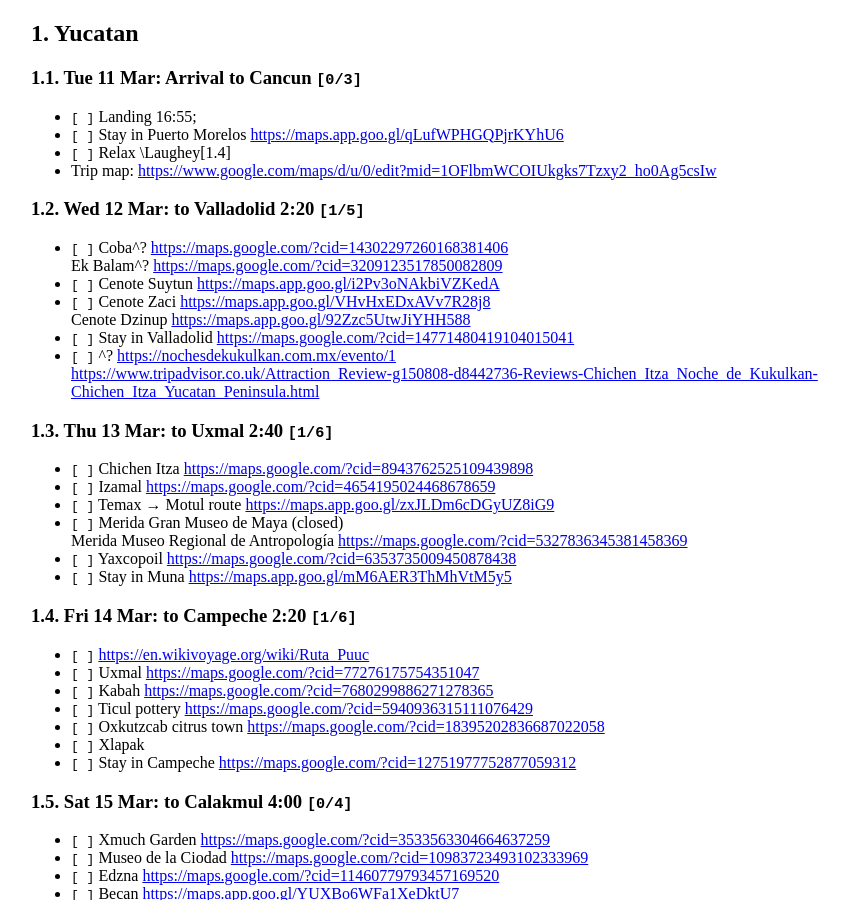
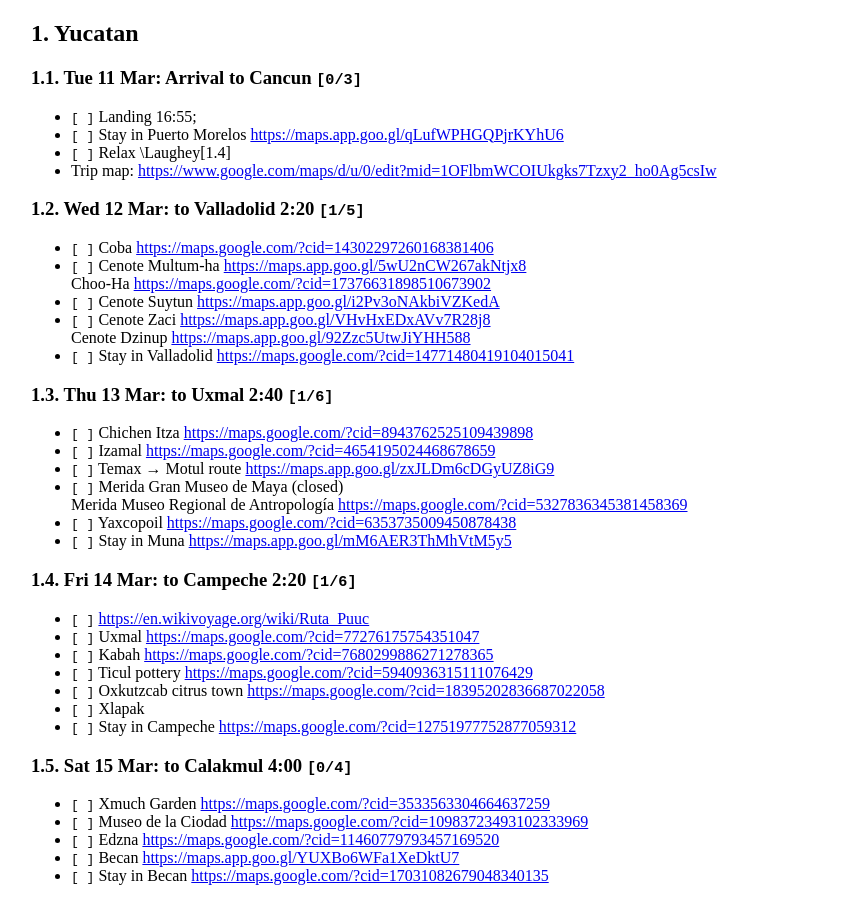
Before and after one commit to ssharoff/ssharoff.github.io, a Jekyll site: the page travel/mexico-plans.html, which Jekyll copies as it is, in a window 1280 px wide and 900 px high. Shown: the whole window, without its empty margins (129-978 px from the left). Built offline with Jekyll 4.4.1, drawn with Linux system fonts in a browser that asks for light colours; some of the changed text lies outside the part shown.

Commit message:
coba and cenotes nearby

```diff
--- a/travel/mexico-plans.html
+++ b/travel/mexico-plans.html
@@ -3,7 +3,7 @@
 "http://www.w3.org/TR/xhtml1/DTD/xhtml1-strict.dtd">
 <html xmlns="http://www.w3.org/1999/xhtml" lang="en" xml:lang="en">
 <head>
-<!-- 2025-02-20 Thu 15:44 -->
+<!-- 2025-02-22 Sat 11:02 -->
 <meta http-equiv="Content-Type" content="text/html;charset=utf-8" />
 <meta name="viewport" content="width=device-width, initial-scale=1" />
 <title>&lrm;</title>
@@ -228,12 +228,12 @@
 <body>
 <div id="content" class="content">
 
-<div id="outline-container-org575e736" class="outline-2">
-<h2 id="org575e736"><span class="section-number-2">1.</span> Yucatan</h2>
+<div id="outline-container-org17baeed" class="outline-2">
+<h2 id="org17baeed"><span class="section-number-2">1.</span> Yucatan</h2>
 <div class="outline-text-2" id="text-1">
 </div>
-<div id="outline-container-orgc6abcd8" class="outline-3">
-<h3 id="orgc6abcd8"><span class="section-number-3">1.1.</span> Tue 11 Mar: Arrival to Cancun <code>[0/3]</code></h3>
+<div id="outline-container-org1578411" class="outline-3">
+<h3 id="org1578411"><span class="section-number-3">1.1.</span> Tue 11 Mar: Arrival to Cancun <code>[0/3]</code></h3>
 <div class="outline-text-3" id="text-1-1">
 <ul class="org-ul">
 <li class="off"><code>[&#xa0;]</code> Landing 16:55;</li>
@@ -244,24 +244,23 @@
 </div>
 </div>
 
-<div id="outline-container-org36a6ece" class="outline-3">
-<h3 id="org36a6ece"><span class="section-number-3">1.2.</span> Wed 12 Mar: to Valladolid 2:20 <code>[1/5]</code></h3>
+<div id="outline-container-orgbee09a2" class="outline-3">
+<h3 id="orgbee09a2"><span class="section-number-3">1.2.</span> Wed 12 Mar: to Valladolid 2:20 <code>[1/5]</code></h3>
 <div class="outline-text-3" id="text-1-2">
 <ul class="org-ul">
-<li class="off"><code>[&#xa0;]</code> Coba^? <a href="https://maps.google.com/?cid=14302297260168381406">https://maps.google.com/?cid=14302297260168381406</a><br />
-Ek Balam^? <a href="https://maps.google.com/?cid=3209123517850082809">https://maps.google.com/?cid=3209123517850082809</a></li>
+<li class="off"><code>[&#xa0;]</code> Coba <a href="https://maps.google.com/?cid=14302297260168381406">https://maps.google.com/?cid=14302297260168381406</a></li>
+<li class="off"><code>[&#xa0;]</code> Cenote Multum-ha <a href="https://maps.app.goo.gl/5wU2nCW267akNtjx8">https://maps.app.goo.gl/5wU2nCW267akNtjx8</a> <br />
+Choo-Ha <a href="https://maps.google.com/?cid=17376631898510673902">https://maps.google.com/?cid=17376631898510673902</a></li>
 <li class="off"><code>[&#xa0;]</code> Cenote Suytun <a href="https://maps.app.goo.gl/i2Pv3oNAkbiVZKedA">https://maps.app.goo.gl/i2Pv3oNAkbiVZKedA</a></li>
 <li class="off"><code>[&#xa0;]</code> Cenote Zaci <a href="https://maps.app.goo.gl/VHvHxEDxAVv7R28j8">https://maps.app.goo.gl/VHvHxEDxAVv7R28j8</a> <br />
 Cenote Dzinup <a href="https://maps.app.goo.gl/92Zzc5UtwJiYHH588">https://maps.app.goo.gl/92Zzc5UtwJiYHH588</a></li>
 <li class="off"><code>[&#xa0;]</code> Stay in Valladolid <a href="https://maps.google.com/?cid=14771480419104015041">https://maps.google.com/?cid=14771480419104015041</a></li>
-<li class="off"><code>[&#xa0;]</code> ^? <a href="https://nochesdekukulkan.com.mx/evento/1">https://nochesdekukulkan.com.mx/evento/1</a> <br />
-<a href="https://www.tripadvisor.co.uk/Attraction_Review-g150808-d8442736-Reviews-Chichen_Itza_Noche_de_Kukulkan-Chichen_Itza_Yucatan_Peninsula.html">https://www.tripadvisor.co.uk/Attraction_Review-g150808-d8442736-Reviews-Chichen_Itza_Noche_de_Kukulkan-Chichen_Itza_Yucatan_Peninsula.html</a></li>
 </ul>
 </div>
 </div>
 
-<div id="outline-container-org202e66d" class="outline-3">
-<h3 id="org202e66d"><span class="section-number-3">1.3.</span> Thu 13 Mar: to Uxmal 2:40 <code>[1/6]</code></h3>
+<div id="outline-container-org8c9d459" class="outline-3">
+<h3 id="org8c9d459"><span class="section-number-3">1.3.</span> Thu 13 Mar: to Uxmal 2:40 <code>[1/6]</code></h3>
 <div class="outline-text-3" id="text-1-3">
 <ul class="org-ul">
 <li class="off"><code>[&#xa0;]</code> Chichen Itza <a href="https://maps.google.com/?cid=8943762525109439898">https://maps.google.com/?cid=8943762525109439898</a></li>
@@ -275,8 +274,8 @@
 </div>
 </div>
 
-<div id="outline-container-org1687acf" class="outline-3">
-<h3 id="org1687acf"><span class="section-number-3">1.4.</span> Fri 14 Mar: to Campeche 2:20  <code>[1/6]</code></h3>
+<div id="outline-container-org14a6e8f" class="outline-3">
+<h3 id="org14a6e8f"><span class="section-number-3">1.4.</span> Fri 14 Mar: to Campeche 2:20  <code>[1/6]</code></h3>
 <div class="outline-text-3" id="text-1-4">
 <ul class="org-ul">
 <li class="off"><code>[&#xa0;]</code> <a href="https://en.wikivoyage.org/wiki/Ruta_Puuc">https://en.wikivoyage.org/wiki/Ruta_Puuc</a></li>
@@ -290,8 +289,8 @@
 </div>
 </div>
 
-<div id="outline-container-org8aa364b" class="outline-3">
-<h3 id="org8aa364b"><span class="section-number-3">1.5.</span> Sat 15 Mar: to Calakmul 4:00 <code>[0/4]</code></h3>
+<div id="outline-container-org1dd4fb8" class="outline-3">
+<h3 id="org1dd4fb8"><span class="section-number-3">1.5.</span> Sat 15 Mar: to Calakmul 4:00 <code>[0/4]</code></h3>
 <div class="outline-text-3" id="text-1-5">
 <ul class="org-ul">
 <li class="off"><code>[&#xa0;]</code> Xmuch Garden <a href="https://maps.google.com/?cid=3533563304664637259">https://maps.google.com/?cid=3533563304664637259</a></li>
@@ -303,8 +302,8 @@
 </div>
 </div>
 
-<div id="outline-container-org2376c0b" class="outline-3">
-<h3 id="org2376c0b"><span class="section-number-3">1.6.</span> Sun 16 Mar:  Calakmul <code>[0/3]</code></h3>
+<div id="outline-container-orge81a3e6" class="outline-3">
+<h3 id="orge81a3e6"><span class="section-number-3">1.6.</span> Sun 16 Mar:  Calakmul <code>[0/3]</code></h3>
 <div class="outline-text-3" id="text-1-6">
 <ul class="org-ul">
 <li class="off"><code>[&#xa0;]</code> Calakmul (6:30 to 11:30) at Colhuas exit take the turn off to the site <a href="https://maps.google.com/?cid=6883804212059906013">https://maps.google.com/?cid=6883804212059906013</a></li>
@@ -314,8 +313,8 @@
 </div>
 </div>
 
-<div id="outline-container-orgaab5630" class="outline-3">
-<h3 id="orgaab5630"><span class="section-number-3">1.7.</span> Mon 17 Mar: to Mahahual 3:50 <code>[0/2]</code></h3>
+<div id="outline-container-orgdebc89c" class="outline-3">
+<h3 id="orgdebc89c"><span class="section-number-3">1.7.</span> Mon 17 Mar: to Mahahual 3:50 <code>[0/2]</code></h3>
 <div class="outline-text-3" id="text-1-7">
 <ul class="org-ul">
 <li class="off"><code>[&#xa0;]</code> Kohunlich <a href="https://maps.google.com/?cid=8572165254962446644">https://maps.google.com/?cid=8572165254962446644</a> or <br />
@@ -327,8 +326,8 @@
 </div>
 </div>
 
-<div id="outline-container-orgc47db49" class="outline-3">
-<h3 id="orgc47db49"><span class="section-number-3">1.8.</span> Tue 18 Mar: Mahahual <code>[0/2]</code></h3>
+<div id="outline-container-orgbb20825" class="outline-3">
+<h3 id="orgbb20825"><span class="section-number-3">1.8.</span> Tue 18 Mar: Mahahual <code>[0/2]</code></h3>
 <div class="outline-text-3" id="text-1-8">
 <ul class="org-ul">
 <li class="off"><code>[&#xa0;]</code> Snorkelling</li>
@@ -337,8 +336,8 @@
 </div>
 </div>
 
-<div id="outline-container-org1e590d9" class="outline-3">
-<h3 id="org1e590d9"><span class="section-number-3">1.9.</span> Wed 19 Mar: Mahahual <code>[0/2]</code></h3>
+<div id="outline-container-orgaba6198" class="outline-3">
+<h3 id="orgaba6198"><span class="section-number-3">1.9.</span> Wed 19 Mar: Mahahual <code>[0/2]</code></h3>
 <div class="outline-text-3" id="text-1-9">
 <ul class="org-ul">
 <li class="off"><code>[&#xa0;]</code> Sian Ka'an Biosphere Reserve</li>
@@ -347,8 +346,8 @@
 </div>
 </div>
 
-<div id="outline-container-orgcb420b4" class="outline-3">
-<h3 id="orgcb420b4"><span class="section-number-3">1.10.</span> Thu 20 Mar: Mahahual <code>[0/0]</code></h3>
+<div id="outline-container-orgbdc3e4e" class="outline-3">
+<h3 id="orgbdc3e4e"><span class="section-number-3">1.10.</span> Thu 20 Mar: Mahahual <code>[0/0]</code></h3>
 <div class="outline-text-3" id="text-1-10">
 <ul class="org-ul">
 <li class="off"><code>[&#xa0;]</code> Swimming with turtles</li>
@@ -357,12 +356,12 @@
 </div>
 </div>
 
-<div id="outline-container-orgb2a2aad" class="outline-2">
-<h2 id="orgb2a2aad"><span class="section-number-2">2.</span> Mexico city</h2>
+<div id="outline-container-org20cdf16" class="outline-2">
+<h2 id="org20cdf16"><span class="section-number-2">2.</span> Mexico city</h2>
 <div class="outline-text-2" id="text-2">
 </div>
-<div id="outline-container-orga3c49ee" class="outline-3">
-<h3 id="orga3c49ee"><span class="section-number-3">2.1.</span> Fri 21 Mar: To Cancun airport 4:50 <code>[0/4]</code></h3>
+<div id="outline-container-org638fb4d" class="outline-3">
+<h3 id="org638fb4d"><span class="section-number-3">2.1.</span> Fri 21 Mar: To Cancun airport 4:50 <code>[0/4]</code></h3>
 <div class="outline-text-3" id="text-2-1">
 <ul class="org-ul">
 <li class="off"><code>[&#xa0;]</code> CUN-NLU, 13:50-15:20</li>
@@ -374,8 +373,8 @@
 </div>
 </div>
 
-<div id="outline-container-org2acec94" class="outline-3">
-<h3 id="org2acec94"><span class="section-number-3">2.2.</span> Sat 22 Mar: Chapultepec, Roma <code>[0/3]</code></h3>
+<div id="outline-container-org8443c85" class="outline-3">
+<h3 id="org8443c85"><span class="section-number-3">2.2.</span> Sat 22 Mar: Chapultepec, Roma <code>[0/3]</code></h3>
 <div class="outline-text-3" id="text-2-2">
 <ul class="org-ul">
 <li class="off"><code>[&#xa0;]</code> Museo de Anthropologia <a href="https://maps.google.com/?cid=9521483601320789284">https://maps.google.com/?cid=9521483601320789284</a></li>
@@ -386,8 +385,8 @@
 </div>
 </div>
 
-<div id="outline-container-org61093f7" class="outline-3">
-<h3 id="org61093f7"><span class="section-number-3">2.3.</span> Sun 23 Mar: Del Carmen <code>[0/3]</code></h3>
+<div id="outline-container-org84683da" class="outline-3">
+<h3 id="org84683da"><span class="section-number-3">2.3.</span> Sun 23 Mar: Del Carmen <code>[0/3]</code></h3>
 <div class="outline-text-3" id="text-2-3">
 <ul class="org-ul">
 <li class="off"><code>[&#xa0;]</code> Frida Kahlo <a href="https://maps.google.com/?cid=7062107075614930081">https://maps.google.com/?cid=7062107075614930081</a></li>
@@ -399,8 +398,8 @@
 </div>
 </div>
 
-<div id="outline-container-org2b7f3c8" class="outline-3">
-<h3 id="org2b7f3c8"><span class="section-number-3">2.4.</span> Mon 24 Mar:  <code>[0/4]</code></h3>
+<div id="outline-container-org50040cb" class="outline-3">
+<h3 id="org50040cb"><span class="section-number-3">2.4.</span> Mon 24 Mar:  <code>[0/4]</code></h3>
 <div class="outline-text-3" id="text-2-4">
 <ul class="org-ul">
 <li class="off"><code>[&#xa0;]</code> Zona Arquelógica Tlatelolco (Tlatelolco Archaeological Site) (entrance is on Lázaro Cárdenas) <a href="https://maps.google.com/?cid=1701952053221864427">https://maps.google.com/?cid=1701952053221864427</a></li>
@@ -413,15 +412,15 @@
 </div>
 </div>
 
-<div id="outline-container-orgee2c62c" class="outline-3">
-<h3 id="orgee2c62c"><span class="section-number-3">2.5.</span> Tue 25 Mar: <code>[0/3]</code></h3>
+<div id="outline-container-org1983023" class="outline-3">
+<h3 id="org1983023"><span class="section-number-3">2.5.</span> Tue 25 Mar: <code>[0/3]</code></h3>
 <div class="outline-text-3" id="text-2-5">
 <ul class="org-ul">
 <li class="off"><code>[&#xa0;]</code> Teotihuacán (del Norte, P. 8) <a href="https://maps.app.goo.gl/GKCyEQY65MUCFmJi6">https://maps.app.goo.gl/GKCyEQY65MUCFmJi6</a></li>
 </ul>
 </div>
 <ol class="org-ol">
-<li><a id="org963d3c7"></a>Future day away<br />
+<li><a id="orga610e38"></a>Future day away<br />
 <div class="outline-text-4" id="text-2-5-1">
 <ul class="org-ul">
 <li class="off"><code>[&#xa0;]</code> Puebla: Cacaxtla or Cholula</li>
@@ -433,8 +432,8 @@
 </ol>
 </div>
 
-<div id="outline-container-org02514ac" class="outline-3">
-<h3 id="org02514ac"><span class="section-number-3">2.6.</span> Wed 26 Mar: Flight to Cancun <code>[0/3]</code></h3>
+<div id="outline-container-org16f9d94" class="outline-3">
+<h3 id="org16f9d94"><span class="section-number-3">2.6.</span> Wed 26 Mar: Flight to Cancun <code>[0/3]</code></h3>
 <div class="outline-text-3" id="text-2-6">
 <ul class="org-ul">
 <li class="off"><code>[&#xa0;]</code> MEX-CUN, 09:55-13:30</li>
@@ -445,12 +444,12 @@
 </div>
 </div>
 
-<div id="outline-container-org6201316" class="outline-2">
-<h2 id="org6201316"><span class="section-number-2">3.</span> Maya</h2>
+<div id="outline-container-org7006199" class="outline-2">
+<h2 id="org7006199"><span class="section-number-2">3.</span> Maya</h2>
 <div class="outline-text-2" id="text-3">
 </div>
-<div id="outline-container-orgb14a267" class="outline-3">
-<h3 id="orgb14a267"><span class="section-number-3">3.1.</span> Maya phrasebook</h3>
+<div id="outline-container-orga350030" class="outline-3">
+<h3 id="orga350030"><span class="section-number-3">3.1.</span> Maya phrasebook</h3>
 <div class="outline-text-3" id="text-3-1">
 <dl class="org-dl">
 <dt>Hello</dt><dd>Bix túun; Bix a beel (informal)</dd>
@@ -471,12 +470,12 @@
 </div>
 </div>
 
-<div id="outline-container-orgd21a052" class="outline-2">
-<h2 id="orgd21a052"><span class="section-number-2">4.</span> Food</h2>
+<div id="outline-container-org68a31f2" class="outline-2">
+<h2 id="org68a31f2"><span class="section-number-2">4.</span> Food</h2>
 <div class="outline-text-2" id="text-4">
 </div>
-<div id="outline-container-org82fd724" class="outline-3">
-<h3 id="org82fd724"><span class="section-number-3">4.1.</span> Mexican food <code>[0/9]</code></h3>
+<div id="outline-container-org8636786" class="outline-3">
+<h3 id="org8636786"><span class="section-number-3">4.1.</span> Mexican food <code>[0/9]</code></h3>
 <div class="outline-text-3" id="text-4-1">
 <ul class="org-ul">
 <li class="off"><code>[&#xa0;]</code> Asado en Barbacoa &#x2013; cooked in a pit (Cochinita pibil in Yucatan for orange pork or mixiote in Mexico)</li>
@@ -496,7 +495,7 @@
 </div>
 </div>
 <div id="postamble" class="status">
-<p class="date">Created: 2025-02-20 Thu 15:44</p>
+<p class="date">Created: 2025-02-22 Sat 11:02</p>
 <p class="validation"><a href="https://validator.w3.org/check?uri=referer">Validate</a></p>
 </div>
 </body>
```
Also changed, not shown: travel/mexico-plans.org (+3 -4 lines), 1 other file.
